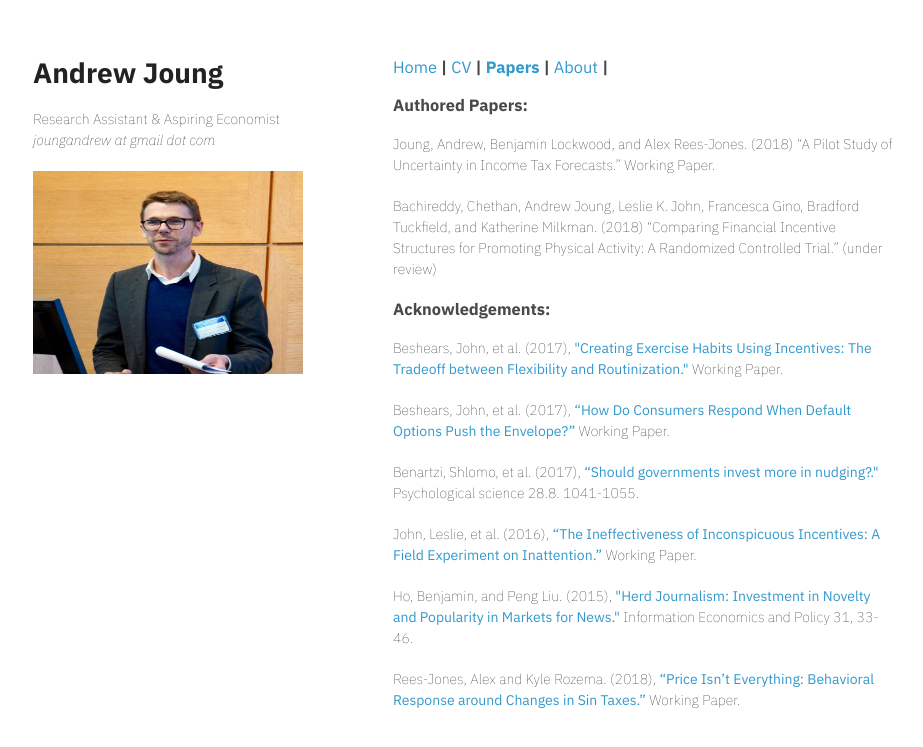
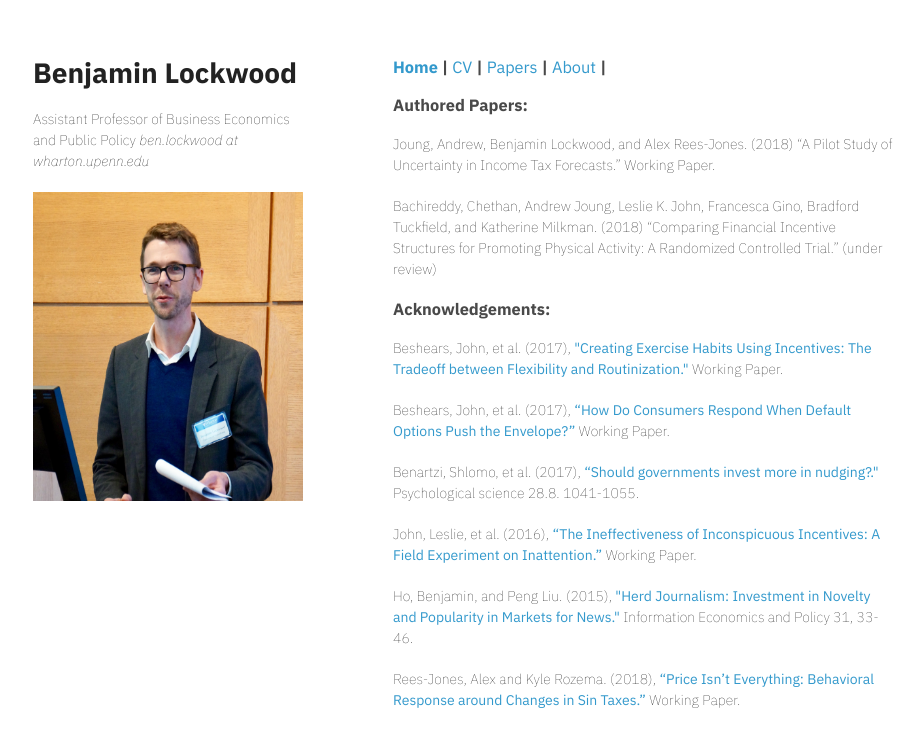
Before and after one commit to sxfinance/sxia.github.io, a Jekyll site: the page papers.html, which Jekyll copies as it is, in a window 1280 px wide. Shown: the top 747 px of the page, without its empty margins (177-1100 px from the left). Built offline with Jekyll 4.4.1, drawn with Linux system fonts in a browser that asks for light colours.

Commit message:
Update papers.html

```diff
--- a/papers.html
+++ b/papers.html
@@ -3,7 +3,7 @@
   <head>
     <meta charset="utf-8">
     <meta http-equiv="X-UA-Compatible" content="chrome=1">
-    <title>Andrew Joung</title>
+    <title>Benjamin Lockwood</title>
 
     <link rel="stylesheet" href="stylesheets/styles.css">
     <link rel="stylesheet" href="stylesheets/github-light.css">
@@ -24,17 +24,17 @@
 <body>
 <div class="wrapper">
       <header>
-        <h1>Andrew Joung</h1>
-        <p>Research Assistant & Aspiring Economist        <i>joungandrew at gmail dot com </i></p>
-	<p class="view"><img src="Photo of Me.jpg" width=309 height=203></p>
+        <h1>Benjamin Lockwood</h1>
+        <p>Assistant Professor of Business Economics and Public Policy        <i>ben.lockwood <i>at</i> wharton.upenn.edu </i></p>
+	<p class="view"><img src="Photo of Me.jpg" width=309 height=309></p>
       </header>
    <section>
       <nav>
 	<h3 style="text-align: left; background-color: white;">
-	<a href="https://anjoung.github.io/">Home</a> |
-	<a href="https://anjoung.github.io/cv/cv.pdf">CV</a> |
-	<a href="https://anjoung.github.io/papers.html"><b>Papers</b></a> |
-	<a href="https://anjoung.github.io/about.html">About</a> |
+	<a href="https://bblockwood.github.io/"><b>Home</b></a> |
+	<a href="https://bblockwood.github.io/cv/cv.pdf">CV</a> |
+	<a href="https://bblockwood.github.io/papers.html">Papers</a> |
+	<a href="https://bblockwood.github.io/about.html">About</a> |
 	</h3>
       </nav>
 	<h3><a id="recent-papers" class="anchor" href="#recent-papers" aria-hidden="true"><span class="octicon octicon-link"></span></a>Authored Papers:</h3>
```
